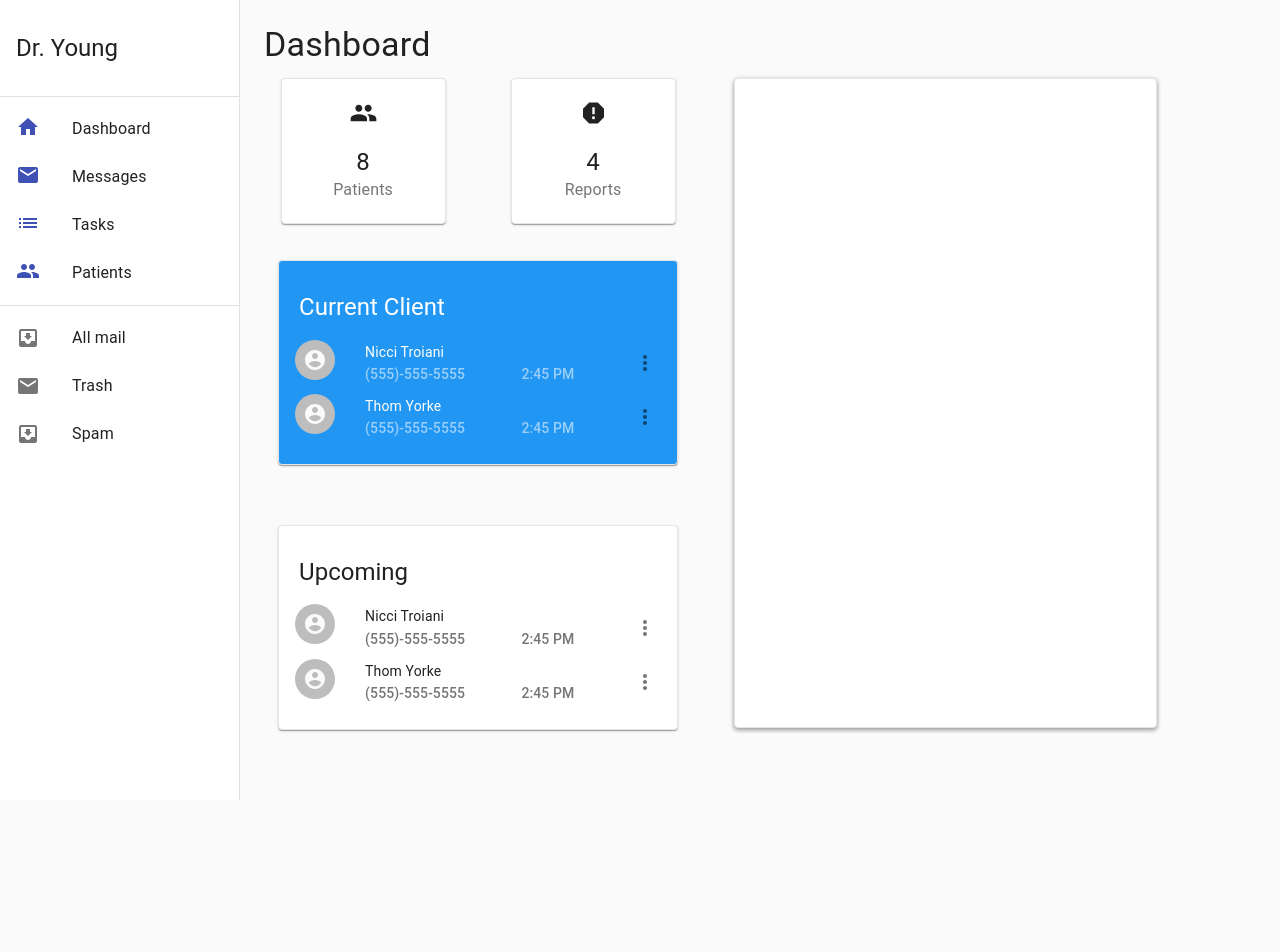
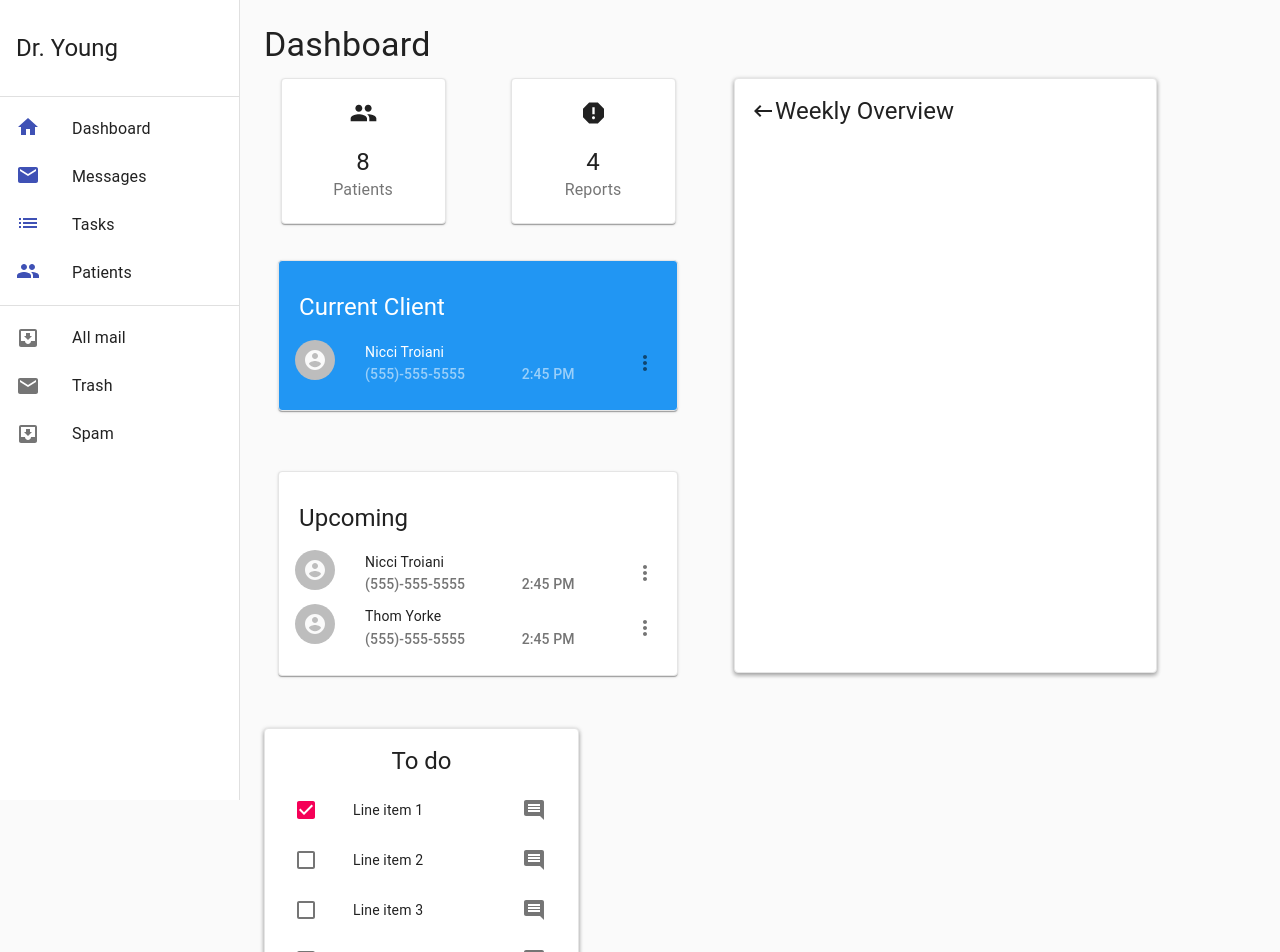
Before and after one commit to UTA-Senior-Design-2020/health-journal-frontend, a React (Create React App) app: page / in a window 1280 px wide. Shown: the top 952 px of the page. Before the commit the page ends 800 px from the top, so only its background shows below. Built offline with nearby package versions, Linux system fonts and the light colour scheme.

Commit message:
Add Todo Card and fix styling
Some minor fixes mostly relateed to card sizes and added Todo card to wrap up for now.

```diff
--- a/src/Components/clientCard/ClientCard.js
+++ b/src/Components/clientCard/ClientCard.js
@@ -34,9 +34,10 @@ export default function ClientCard({CardTitle, BackgroundColor, SubtitleColor, T
   <Card className={classes.root}>
     <Typography variant="h5" style={{paddingTop: '30px', paddingLeft:'20px'}}>{CardTitle}</Typography>
     <CardContent>
-        {PatientName.map(name => (
+        {
+            Array.isArray(PatientName) ? PatientName.map(name => (
             <ContactTile  PatientName={name} PhoneNumber={PhoneNumber} AppointmentStartTime={AppointmentStartTime} SubtitleColor={SubtitleColor} TextColor={TextColor}/>
-        ))}
+        )): <ContactTile  PatientName={PatientName} PhoneNumber={PhoneNumber} AppointmentStartTime={AppointmentStartTime} SubtitleColor={SubtitleColor} TextColor={TextColor}/>}
 
     </CardContent>
   </Card>);
--- a/src/Components/contactTile/ContactTile.js
+++ b/src/Components/contactTile/ContactTile.js
@@ -63,7 +63,7 @@ export default function ContactTile({PatientName, PhoneNumber, AppointmentStartT
                 </Grid>
             </Grid>
         </Grid>
-        <IconButton style={{marginLeft: '.05em', color: {SubtitleColor}}}><MoreVertIcon/></IconButton>
+        <IconButton style={{marginLeft: '0em', color: {SubtitleColor}}}><MoreVertIcon/></IconButton>
 
     </Grid>
     )
--- /dev/null
+++ b/src/Components/todoCard/TodoCard.js
@@ -0,0 +1,90 @@
+import React from 'react'
+import {Typography, CardHeader} from "@material-ui/core";
+import Card from '@material-ui/core/Card';
+import CardContent from '@material-ui/core/CardContent';
+import { makeStyles } from "@material-ui/core/styles";
+import KeyboardBackspaceIcon from '@material-ui/icons/KeyboardBackspace';
+import List from '@material-ui/core/List';
+import ListItem from '@material-ui/core/ListItem';
+import ListItemIcon from '@material-ui/core/ListItemIcon';
+import ListItemSecondaryAction from '@material-ui/core/ListItemSecondaryAction';
+import ListItemText from '@material-ui/core/ListItemText';
+import Checkbox from '@material-ui/core/Checkbox';
+import IconButton from '@material-ui/core/IconButton';
+import CommentIcon from '@material-ui/icons/Comment';
+
+const useStyles = makeStyles({
+    root: {
+        /* White / High Emphasis */
+        background: "#FFFFFF",
+        boxShadow: "0px 1px 5px rgba(0, 0, 0, 0.2), 0px 3px 4px rgba(0, 0, 0, 0.12), 0px 2px 4px rgba(0, 0, 0, 0.14)",
+        borderRadius: "4px",
+        width: '90%',
+        height: '100%',
+        textAlign: 'center',
+        /* Gray / Divider */
+        border: '1px solid #E5E5E5',
+        fontFamily: 'Roboto',
+        fontStyle: 'normal',
+        fontWeight: '500',
+        fontSize: '20px',
+        lineheight: '30px',
+        /* identical to box height, or 150% */
+        letterSpacing: '0.15px'
+    },
+    title: {
+        display: 'flex',
+        alignItems: 'center'
+    }
+  });
+
+export default function TodoCard()
+{
+    const classes = useStyles();
+    const [checked, setChecked] = React.useState([0]);
+
+    const handleToggle = (value) => () => {
+    const currentIndex = checked.indexOf(value);
+    const newChecked = [...checked];
+
+    if (currentIndex === -1) {
+      newChecked.push(value);
+    } else {
+      newChecked.splice(currentIndex, 1);
+    }
+
+    setChecked(newChecked);
+  };
+    return(
+    <Card className={classes.root}>
+        <CardContent>
+            <Typography variant="h5" component="h1">To do</Typography>
+            <List>
+            {[0, 1, 2, 3].map((value) => {
+                const labelId = `checkbox-list-label-${value}`;
+
+                return (
+                <ListItem key={value} role={undefined} dense button onClick={handleToggle(value)}>
+                    <ListItemIcon>
+                    <Checkbox
+                        edge="start"
+                        checked={checked.indexOf(value) !== -1}
+                        tabIndex={-1}
+                        disableRipple
+                        inputProps={{ 'aria-labelledby': labelId }}
+                    />
+                    </ListItemIcon>
+                    <ListItemText id={labelId} primary={`Line item ${value + 1}`} />
+                    <ListItemSecondaryAction>
+                    <IconButton edge="end" aria-label="comments">
+                        <CommentIcon />
+                    </IconButton>
+                    </ListItemSecondaryAction>
+                </ListItem>
+                    );
+                })}
+            </List>
+        </CardContent>
+    </Card>
+    );
+}
--- a/src/Components/weeklyOverviewCard/WeeklyOverviewCard.js
+++ b/src/Components/weeklyOverviewCard/WeeklyOverviewCard.js
@@ -1,28 +1,32 @@
 import React from 'react'
-import { Container, Typography} from "@material-ui/core";
+import {Typography} from "@material-ui/core";
 import Card from '@material-ui/core/Card';
 import CardContent from '@material-ui/core/CardContent';
 import { makeStyles } from "@material-ui/core/styles";
+import KeyboardBackspaceIcon from '@material-ui/icons/KeyboardBackspace';
 
 const useStyles = makeStyles({
     root: {
         /* White / High Emphasis */
-
         background: "#FFFFFF",
         boxShadow: "0px 1px 5px rgba(0, 0, 0, 0.2), 0px 3px 4px rgba(0, 0, 0, 0.12), 0px 2px 4px rgba(0, 0, 0, 0.14)",
         borderRadius: "4px",
         width: '90%',
         height: '100%',
-        textAlign: 'left',
+        textAlign: 'center',
         /* Gray / Divider */
         border: '1px solid #E5E5E5',
         fontFamily: 'Roboto',
         fontStyle: 'normal',
-        fontWeight: 500,
+        fontWeight: '500',
         fontSize: '20px',
         lineheight: '30px',
         /* identical to box height, or 150% */
         letterSpacing: '0.15px'
+    },
+    title: {
+        display: 'flex',
+        alignItems: 'center'
     }
   });
 
@@ -31,9 +35,10 @@ export default function WeeklyOverviewCard()
     const classes = useStyles();
     return(
     <Card className={classes.root}>
-
         <CardContent>
-
+            <div className={classes.title}>
+            <KeyboardBackspaceIcon /><Typography variant="h5" component="h1">Weekly Overview</Typography>
+            </div>
 
         </CardContent>
     </Card>
--- a/src/Pages/Dashboard.js
+++ b/src/Pages/Dashboard.js
@@ -3,11 +3,12 @@ import Button from "@material-ui/core/Button";
 import DashboardIcon from "@material-ui/icons/Dashboard";
 import { makeStyles } from "@material-ui/core/styles";
 import Typography from "@material-ui/core/Typography";
-import DashBoardAlertsCard from "../Components/dashboardAlertsCard/DashBoardAlertsCard"
-import ClientCard from "../Components/clientCard/ClientCard"
+import DashBoardAlertsCard from "../Components/dashboardAlertsCard/DashBoardAlertsCard";
+import ClientCard from "../Components/clientCard/ClientCard";
 import PeopleIcon from '@material-ui/icons/People';
 import AlertIcon from '@material-ui/icons/Report';
 import WeeklyOverviewCard from "../Components/weeklyOverviewCard/WeeklyOverviewCard";
+import TodoCard from "../Components/todoCard/TodoCard";
 
 
 const useStyles = makeStyles({
@@ -20,7 +21,6 @@ const useStyles = makeStyles({
   },
   box: {
     display: 'inline-block',
-
     height: '650px',
     width: '470px',
     marginRight: '0px',
@@ -28,6 +28,20 @@ const useStyles = makeStyles({
   },
   current: {
    marginTop: '20px'
+  },
+  weeklyOverviewCard: {
+    display: 'inline-block',
+    height: '595px',
+    width: '470px',
+    marginRight: '0px',
+    verticalAlign: 'top'
+  },
+  todoCard: {
+    display: 'inline-block',
+    height: '300px',
+    width: '350px',
+    marginRight: '0px',
+    verticalAlign: 'top'
   }
 
 });
@@ -48,13 +62,15 @@ export default function Dashboard() {
           <DashBoardAlertsCard cardName="Reports" amount="4" icon={AlertIcon} />
         </div>
         <div className={classes.current}>
-          <ClientCard CardTitle="Current Client" BackgroundColor="#2196F3" SubtitleColor="rgba(255, 255, 255, 0.54)" TextColor="#FFFFFF" PatientName={patients} PhoneNumber="(555)-555-5555" AppointmentStartTime="2:45 PM"/>
+          <ClientCard CardTitle="Current Client" BackgroundColor="#2196F3" SubtitleColor="rgba(255, 255, 255, 0.54)" TextColor="#FFFFFF" PatientName={patients[0]} PhoneNumber="(555)-555-5555" AppointmentStartTime="2:45 PM"/>
         </div>
-
-      <ClientCard CardTitle="Upcoming" BackgroundColor="#FFFFFF" SubtitleColor="rgba(0, 0, 0, 0.54)" TextColor="rgba(0, 0, 0, 0.87)" PatientName={patients} PhoneNumber="(555)-555-5555" AppointmentStartTime="2:45 PM"/>
+        <ClientCard CardTitle="Upcoming" BackgroundColor="#FFFFFF" SubtitleColor="rgba(0, 0, 0, 0.54)" TextColor="rgba(0, 0, 0, 0.87)" PatientName={patients} PhoneNumber="(555)-555-5555" AppointmentStartTime="2:45 PM"/>
       </div>
-      <div className={classes.box}>
+      <div className={classes.weeklyOverviewCard}>
         <WeeklyOverviewCard />
+      </div>
+      <div className={classes.todoCard}>
+        <TodoCard />
       </div>
     </div>
   );
```
